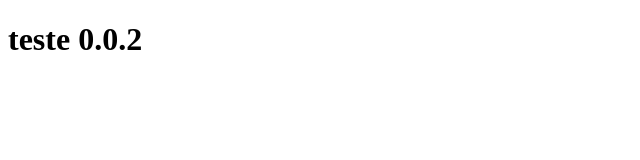
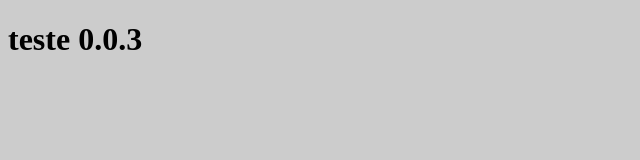
Before and after one commit to DRC-cursos/www.tutorial.com, a plain HTML site: page version/index.html in a window 1280 px wide. Shown: the whole page, without its empty margins (0-640 px from the left). Drawn offline with Linux system fonts and the light colour scheme.

Commit message:
Version Update 0.0.3

```diff
--- /dev/null
+++ b/version/css/style.css
@@ -0,0 +1,3 @@
+body {
+	background-color: #ccc;
+}
--- a/version/index.html
+++ b/version/index.html
@@ -2,10 +2,11 @@
 <html>
 <head>
 	<title></title>
+	<link rel="stylesheet" href="css/style.css">
 </head>
 <body>
 
-	<h1>teste 0.0.2</h1>
+	<h1>teste 0.0.3</h1>
 
 </body>
 </html>
```
